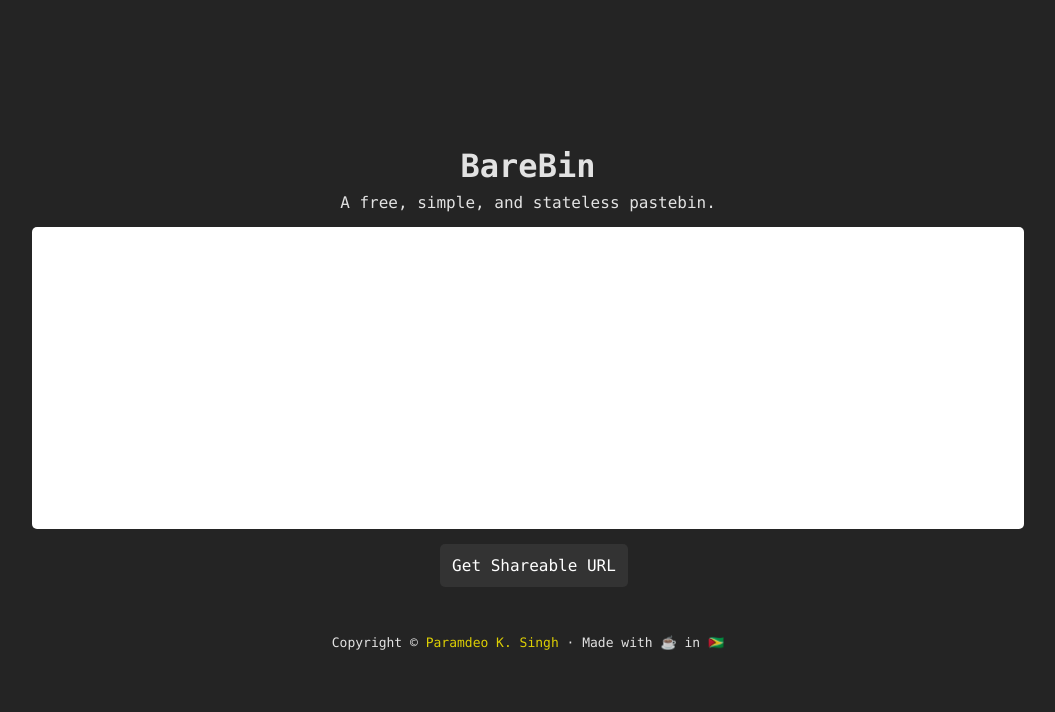
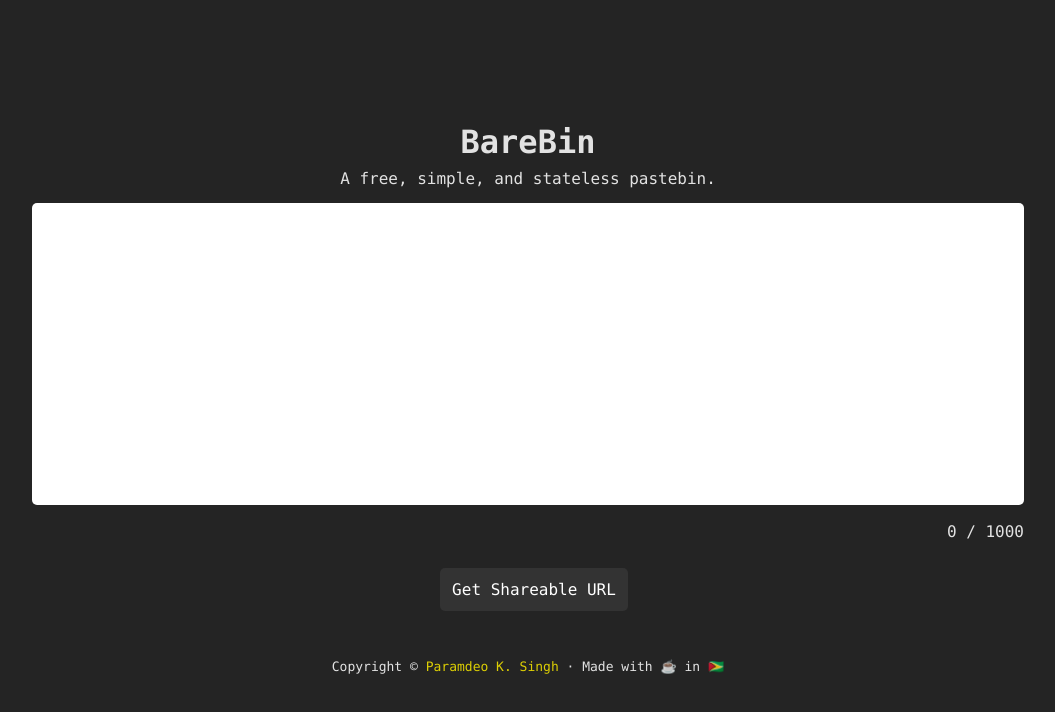
Before and after one commit to paramdeo/barebin, a React (Vite) app: page / in a window 1280 px wide. Shown: the top 712 px of the page, without its empty margins (112-1167 px from the left). Built offline with nearby package versions, Linux system fonts and the light colour scheme.

Commit message:
Added character limit indicator

```diff
--- a/src/App.css
+++ b/src/App.css
@@ -52,3 +52,7 @@ a {
   font-size: small;
   margin-top: 3rem;
 }
+
+.binlength {
+  text-align: end;
+}
--- a/src/App.tsx
+++ b/src/App.tsx
@@ -1,3 +1,4 @@
+/* eslint-disable @typescript-eslint/no-explicit-any */
 import { useState, useRef, useEffect } from 'react'
 import './App.css'
 
@@ -12,12 +13,10 @@ const fromBase64 = (str: string) => {
 function App() {
   const [state, setState] = useState('')
 
-  // eslint-disable-next-line @typescript-eslint/no-explicit-any
   const messageRef: string | any = useRef('')
 
   const queryParameters = new URLSearchParams(window.location.search)
 
-  // eslint-disable-next-line @typescript-eslint/no-explicit-any
   const existingURL: string | any = queryParameters.get("b")
 
   const getURL = () => {
@@ -33,6 +32,10 @@ function App() {
     window.location.replace(window.location.origin)
   }
 
+  const updateBinLength = (event: any) => {
+    setState(event.target.value)
+  }
+
   useEffect(() => {
     if (existingURL) {
       setState(fromBase64(existingURL))
@@ -44,16 +47,19 @@ function App() {
     <h1>BareBin</h1>
     <p>A free, simple, and stateless pastebin.</p>
       <textarea
+        name="message"
         rows={15}
         cols={40}
         maxLength={1000}
         ref={messageRef}
         defaultValue={state}
+        onChange={updateBinLength}
         readOnly={ existingURL ? true : false} />
       <br/>
-      <button onClick={() => getURL()} className={ existingURL ? 'hidden' : 'button' }>Get Shareable URL</button>
-      <button onClick={() => toClipboard()} className={ existingURL ? 'button' : 'hidden' }>Copy to Clipboard</button>
-      <button onClick={() => newBin()} className={ existingURL ? 'button' : 'hidden' }>New BareBin Snippet</button>
+      <p className="binlength">{state.length} / 1000</p>
+      <button onClick={getURL} className={ existingURL ? 'hidden' : 'button' }>Get Shareable URL</button>
+      <button onClick={toClipboard} className={ existingURL ? 'button' : 'hidden' }>Copy to Clipboard</button>
+      <button onClick={newBin} className={ existingURL ? 'button' : 'hidden' }>New BareBin Snippet</button>
       <p className="footer">Copyright &copy; <a href="https://paramdeo.com" target="_blank" rel="noopener" title="Personal website of Paramdeo Singh">Paramdeo K. Singh</a> &middot; Made with ☕️ in 🇬🇾</p>
     </>
   )
```
Also changed, not shown: 1 other file (tests, documents, lock files or other folders).
